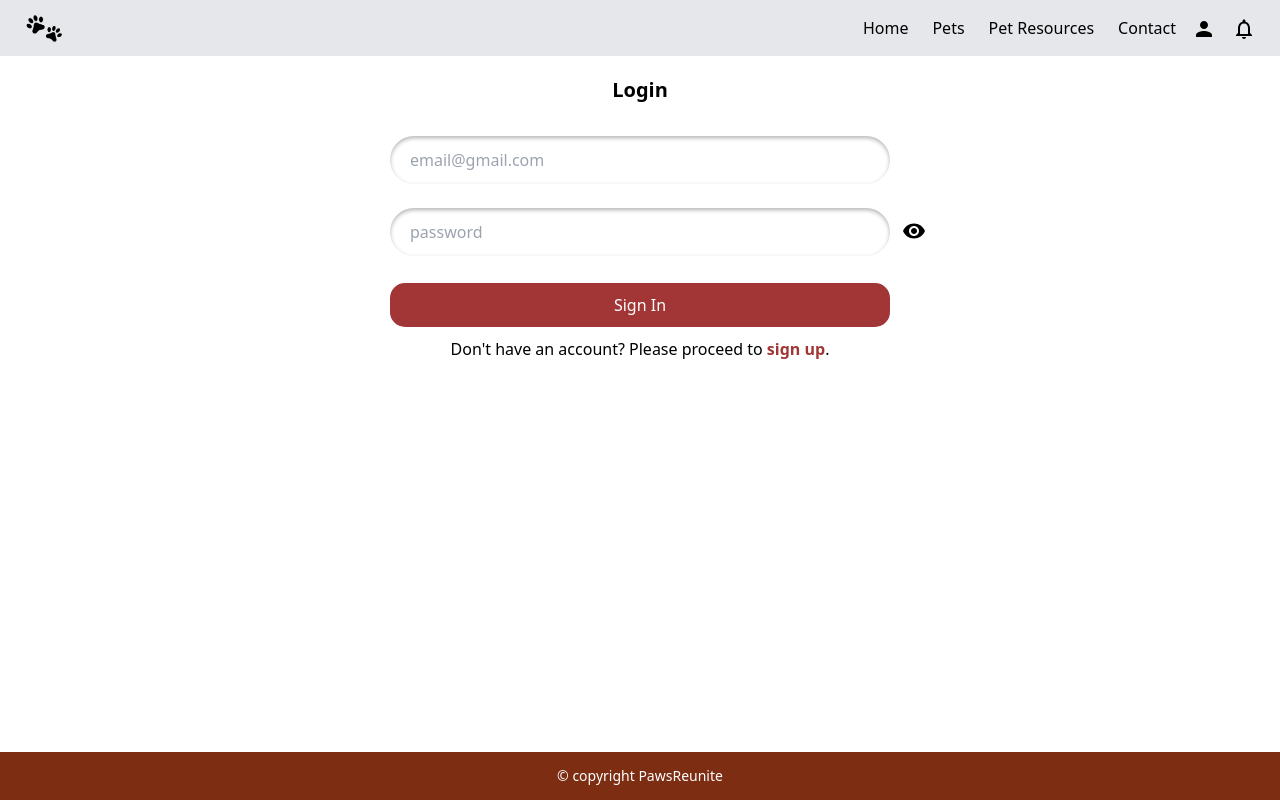
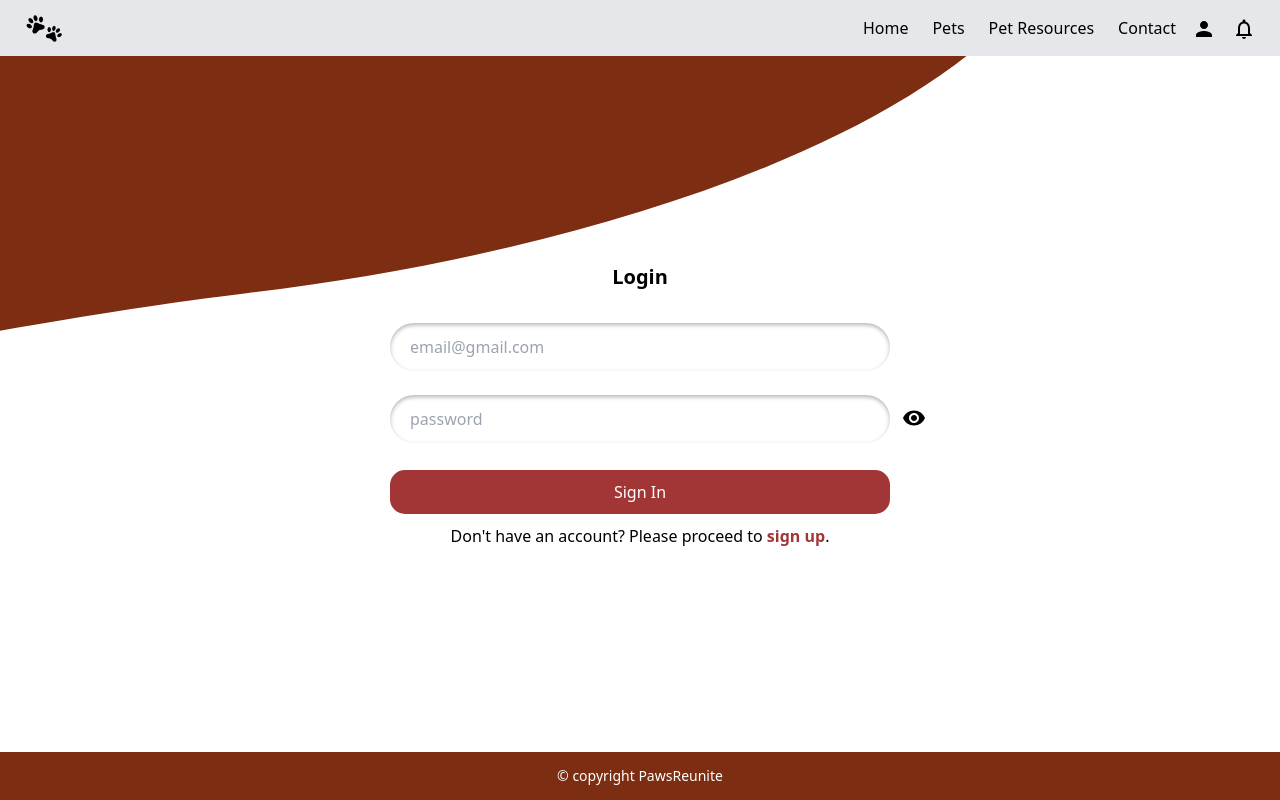
Before and after one commit to InnovatrixGroup/PawsReunite-Frontend, a React (Create React App) app: page /signin in a window 1280 px wide. Built offline with nearby package versions, Linux system fonts and the light colour scheme; no server answers.

Commit message:
background image added for signup and signin page

```diff
--- a/src/pages/SigninPage.jsx
+++ b/src/pages/SigninPage.jsx
@@ -1,10 +1,10 @@
 import { useForm } from "react-hook-form";
-import { useState } from "react";
+import { useState, useEffect } from "react";
 import { useLocalStorage } from "react-use";
 import { useNavigate } from "react-router-dom";
 import VisibilityIcon from "@mui/icons-material/Visibility";
 import VisibilityOffIcon from "@mui/icons-material/VisibilityOff";
-import "../styles/SignPage.css";
+// import "../styles/SignPage.css";
 
 const api = process.env.REACT_APP_DATABASE_URL;
 
@@ -51,8 +51,12 @@ export default function SigninPage() {
     }
   };
 
+  useEffect(() => {
+    document.body.classList.add("signin-page-body");
+  });
+
   return (
-    <div>
+    <div className="signin-container">
       <h1 className="text-xl my-5 font-semibold">Login</h1>
       <p className="errorMsg">{responseErrors && "Invalid email or password"}</p>
       <form onSubmit={handleSubmit(onSubmit)} className="sign-from">
--- a/src/pages/SignupPage.jsx
+++ b/src/pages/SignupPage.jsx
@@ -1,5 +1,5 @@
 import { useForm } from "react-hook-form";
-import { useState } from "react";
+import { useState, useEffect } from "react";
 import { useLocalStorage } from "react-use";
 import { useNavigate } from "react-router-dom";
 import VisibilityIcon from "@mui/icons-material/Visibility";
@@ -63,8 +63,12 @@ export default function SignupPage() {
       });
   };
 
+  useEffect(() => {
+    document.body.classList.add("signup-page-body");
+  });
+
   return (
-    <div>
+    <div className="signup-container">
       <h1 className="text-xl my-5 font-semibold">Register</h1>
       {responseErrors &&
         // loop through the array of errors and display them
--- a/src/styles/SignPage.css
+++ b/src/styles/SignPage.css
@@ -1,3 +1,35 @@
+.signin-page-body {
+    background-image: url(../../public/signin-bg.svg);
+    background-repeat: no-repeat;
+    background-size: cover;
+    .App {
+        height: 100vh;
+        display: flex;
+        flex-direction: column;
+        justify-content: center;
+    }
+    .navbar {
+        position: absolute;
+        top: 0;
+    }
+}
+
+.signup-page-body {
+    background-image: url(../../public/signup-bg.svg);
+    background-repeat: no-repeat;
+    background-size: cover;
+    .App {
+        height: 100vh;
+        display: flex;
+        flex-direction: column;
+        justify-content: center;
+    }
+    .navbar {
+        position: absolute;
+        top: 0;
+    }
+}
+
 .sign-from input {
   width: 60%;
   max-width: 500px;
```
Also changed, not shown: public/signin-bg.svg (added), public/signup-bg.svg (added).
